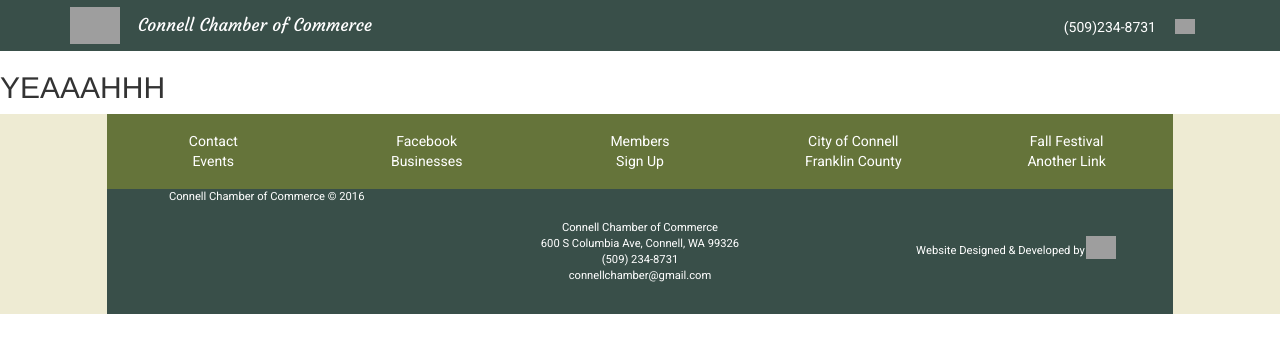
After one commit to nathanreinauer/Websites, an ASP.NET MVC app: template Chamber/Chamber/Views/Home/Events.cshtml in a window 1280 px wide. The commit adds this page. Shown: the top 353 px of the page. Run offline with ASP.NET Core 8 and stand-ins for ASP.NET MVC 5, Linux system fonts and the light colour scheme; the template is opened without the code that fills it, so the values that code supplies are empty; the project's own start-up code is not run, and a stand-in starts its controllers and pages; some libraries are stand-ins or nearby versions; some web fonts are replaced; grey boxes are pictures that could not be loaded.

Commit message:
Added some partial pages (about, events...)

```diff
--- a/Chamber/Chamber/Content/Site.css
+++ b/Chamber/Chamber/Content/Site.css
@@ -1,5 +1,10 @@
 
 /* GENERAL */
+
+.container-fluid > .row { /* Fixes weird issue with rows overflowing and causing horizontal scroll bar */
+    margin-left: 0px;
+    margin-right: 0px;
+}
 
 .row{
 	background-color: #EEEBD3;/*#BFC0C0;#EFDD8D;*/
--- /dev/null
+++ b/Chamber/Chamber/Views/Home/Events.cshtml
@@ -0,0 +1,5 @@
+@{
+    ViewBag.Title = "Events";
+}
+
+<h2>YEAAAHHH</h2>
--- a/Chamber/Chamber/Views/Shared/_Layout.cshtml
+++ b/Chamber/Chamber/Views/Shared/_Layout.cshtml
@@ -1,13 +1,12 @@
 <!DOCTYPE html>
 <html lang="en">
 <head>
-    <title>Connell Chamber of Commerce</title>
+    <title>@ViewBag.Title - Connell Chamber of Commerce</title>
     <meta charset="utf-8">
     <meta name="viewport" content="width=device-width, initial-scale=1">
-    <link rel="stylesheet" href="http://maxcdn.bootstrapcdn.com/bootstrap/3.3.7/css/bootstrap.min.css">
+
+    <link href="~/Content/bootstrap.min.css" rel="stylesheet" />
     <link rel="stylesheet" href="~/Content/Site.css">
-    <script src="https://ajax.googleapis.com/ajax/libs/jquery/1.12.4/jquery.min.js"></script>
-    <script src="http://maxcdn.bootstrapcdn.com/bootstrap/3.3.7/js/bootstrap.min.js"></script>
     <link href="https://fonts.googleapis.com/css?family=Kaushan+Script" rel="stylesheet">
     <link href="https://fonts.googleapis.com/css?family=Playfair+Display" rel="stylesheet">
     <link href="https://fonts.googleapis.com/css?family=Ewert" rel="stylesheet">
@@ -39,12 +38,12 @@
             <div class="col-sm-2 blue col-xs-6">
                 <div class="bottomLinks">
                     <a href="#">Contact</a><br>
-                    <a href="#">Events</a>
+                    <a href="@Url.Action("Events", "Home")">Events</a>
                 </div>
             </div>
             <div class="col-sm-2 green col-xs-6">
                 <div class="bottomLinks">
-                    <a href="http://elephants.com">Facebook</a><br>
+                    <a href="https://www.facebook.com/Greater-Connell-Area-Chamber-of-Commerce-143726312448731/">Facebook</a><br>
                     <a href="http://cars.com">Businesses</a>
                 </div>
             </div>
@@ -56,13 +55,13 @@
             </div>
             <div class="col-sm-2 green col-xs-4">
                 <div class="bottomLinks">
-                    <a href="#">City of Connell</a><br>
-                    <a href="#">Franklin County</a>
+                    <a href="http://www.cityofconnell.com/">City of Connell</a><br>
+                    <a href="http://www.co.franklin.wa.us/">Franklin County</a>
                 </div>
             </div>
             <div class="col-sm-2 blue col-xs-4">
                 <div class="bottomLinks">
-                    <a href="#">Fall Festival</a><br>
+                    <a href="http://www.connellfallfestival.com/">Fall Festival</a><br>
                     <a href="http://msn.com/">Another Link</a>
                 </div>
             </div>
@@ -115,6 +114,7 @@
 
     </script>
 
+
 <script src="~/Scripts/jquery-1.10.2.min.js"></script>
 <script src="~/Scripts/bootstrap.min.js"></script>
 </body>
--- /dev/null
+++ b/Chamber/Chamber/Views/Shared/_PartialMenu.cshtml
@@ -0,0 +1,2 @@
+
+<h2>HOLY SHIT</h2>
```
Also changed, not shown: Chamber/Chamber/Controllers/HomeController.cs (+10 -0 lines), Chamber/Chamber/Views/Home/About.cshtml (added, +7 -0 lines), Chamber/Chamber/Views/Home/Index.cshtml (+4 -5 lines), Chamber/Chamber/Chamber.csproj, 6 other files.
